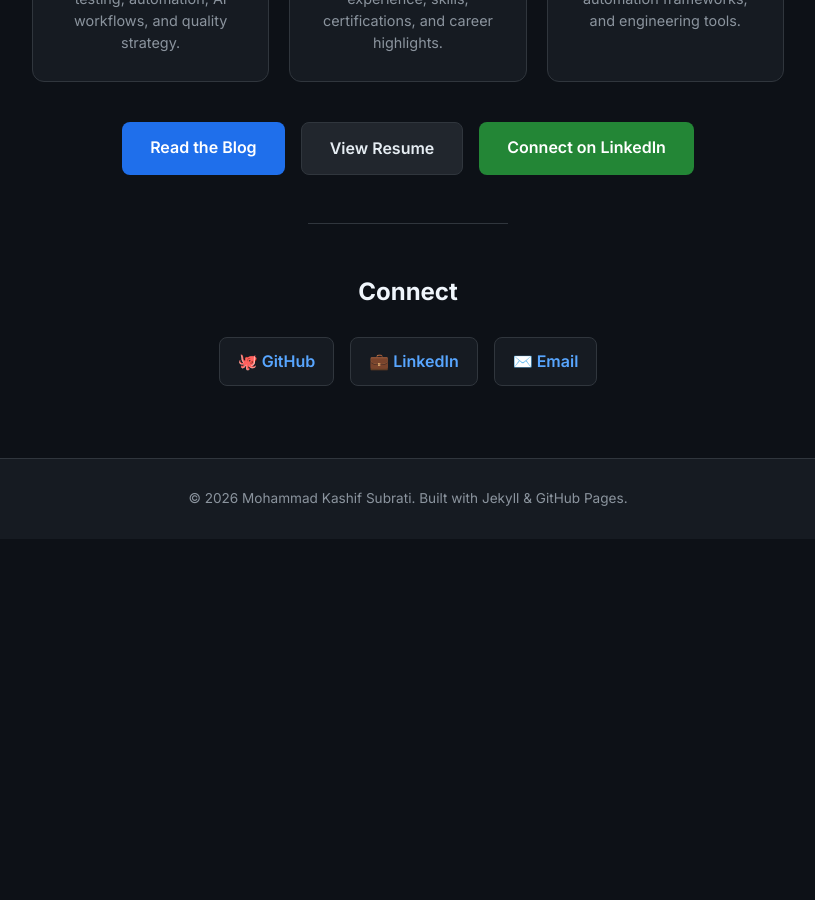
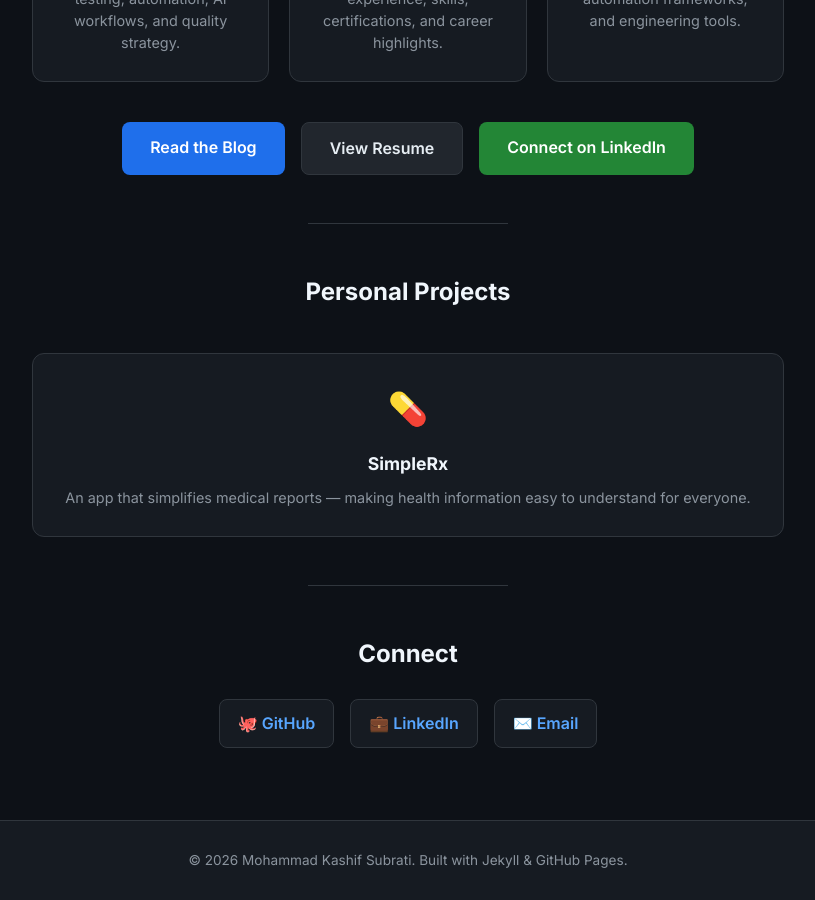
Before and after one commit to ascertain/ascertain.github.io, a Jekyll site: the page built from index.html, in a window 1280 px wide and 900 px high, scrolled down 1939 px. Shown: the whole window, without its empty margins (232-1047 px from the left). Built offline with Jekyll 4.4.1, drawn with Linux system fonts in a browser that asks for light colours; the list of posts is cut into pages by our own code; before the commit the page ends 2478 px from its top, so only the background shows below that.

Commit message:
add: Personal Projects section with SimpleRx

```diff
--- a/index.html
+++ b/index.html
@@ -292,6 +292,18 @@ keywords:
 
 <hr class="divider">
 
+<h2 class="section-title">Personal Projects</h2>
+
+<div class="home-cards">
+  <a href="https://play.google.com/store/apps/details?id=app.simplerx.mobile&hl=en" target="_blank" class="home-card" style="text-decoration:none;">
+    <div class="icon">💊</div>
+    <h3>SimpleRx</h3>
+    <p>An app that simplifies medical reports — making health information easy to understand for everyone.</p>
+  </a>
+</div>
+
+<hr class="divider">
+
 <h2 class="section-title">Connect</h2>
 
 <div class="connect-links">
```
